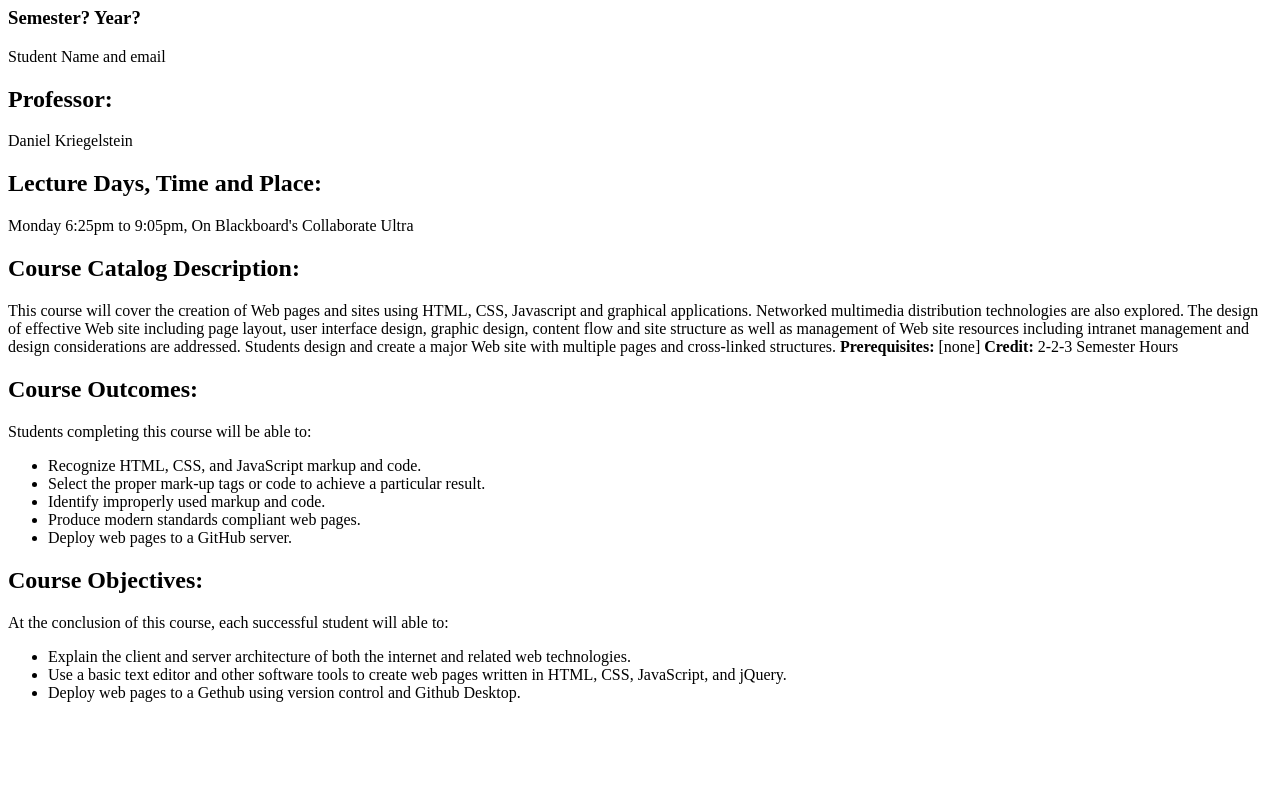
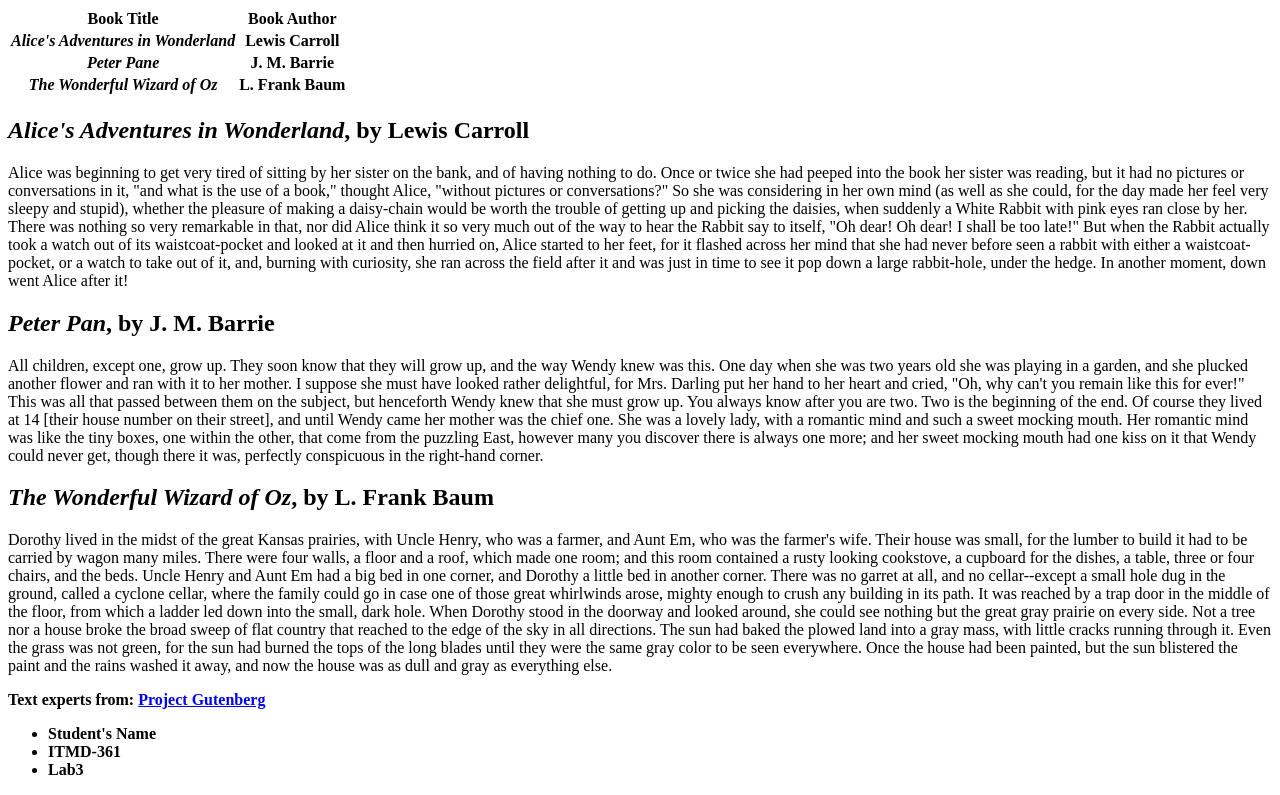
Before and after one commit to mjoeli/WebFundamentals, a plain HTML site: page index.html in a window 1280 px wide. Shown: the part 73-868 px from the top of the page. Before the commit the page ends 800 px from the top, so only its background shows below. Drawn offline with Linux system fonts and the light colour scheme.

Commit message:
lab3 index.html

```diff
--- a/lab2_index.html
+++ b/index.html
@@ -2,33 +2,50 @@
 <html lang="en">
 <head>
 	<meta charset="utf-8">
-	<title>ITMD-361 Internet Technologies and Web Design</title>
+	<title>Experts From Select Publuc Domain Books</title>
 </head>
 <body>
-  <h1>ITMD-361 Internet Technologies and Web Design</h1>
-  <h3>Semester? Year?</h3>
-	<p>Student Name and email</p>
-  <h2>Professor:</h2>
-  <p>Daniel Kriegelstein</p>
-  <h2>Lecture Days, Time and Place:</h2>
-	<p>Monday 6:25pm to 9:05pm, On Blackboard's Collaborate Ultra</p>
-  <h2>Course Catalog Description:</h2>
-	<p>This course will cover the creation of Web pages and sites using HTML, CSS, Javascript and graphical applications. Networked multimedia distribution technologies are also explored. The design of effective Web site including page layout, user interface design, graphic design, content flow and site structure as well as management of Web site resources including intranet management and design considerations are addressed. Students design and create a major Web site with multiple pages and cross-linked structures. <strong>Prerequisites:</strong> [none] <strong>Credit:</strong> 2-2-3 Semester Hours</p>
-	<h2>Course Outcomes:</h2>
-  <p>Students completing this course will be able to:</p>
+  <h1>Excerpts From Select Public Domain Books</h1>
+  <table>
+    <tr>
+      <th><strong>Book Title</strong></th>
+      <th><strong>Book Author</strong></th>
+    </tr>
+    <tr>
+      <th><em>Alice's Adventures in Wonderland</em></th>
+      <th>Lewis Carroll</th>
+    </tr>
+    <tr>
+      <th><em>Peter Pane</em></th>
+      <th>J. M. Barrie</th>
+    </tr>
+    <tr>
+      <th><em>The Wonderful Wizard of Oz</em></th>
+      <th>L. Frank Baum</th>
+    </tr>
+  </table>
+  <h2><em>Alice's Adventures in Wonderland</em>, by Lewis Carroll</h2>
+  <p>Alice was beginning to get very tired of sitting by her sister on the bank, and of having nothing to do. Once or twice she had peeped into the book her sister was reading, but it had no pictures or conversations in it, "and what is the use of a book," thought Alice, "without pictures or conversations?"
+
+So she was considering in her own mind (as well as she could, for the day made her feel very sleepy and stupid), whether the pleasure of making a daisy-chain would be worth the trouble of getting up and picking the daisies, when suddenly a White Rabbit with pink eyes ran close by her.
+
+There was nothing so very remarkable in that, nor did Alice think it so very much out of the way to hear the Rabbit say to itself, "Oh dear! Oh dear! I shall be too late!" But when the Rabbit actually took a watch out of its waistcoat-pocket and looked at it and then hurried on, Alice started to her feet, for it flashed across her mind that she had never before seen a rabbit with either a waistcoat-pocket, or a watch to take out of it, and, burning with curiosity, she ran across the field after it and was just in time to see it pop down a large rabbit-hole, under the hedge. In another moment, down went Alice after it!
+  </p>
+  <h2><em>Peter Pan</em>, by J. M. Barrie</h2>
+  <p>All children, except one, grow up. They soon know that they will grow up, and the way Wendy knew was this. One day when she was two years old she was playing in a garden, and she plucked another flower and ran with it to her mother. I suppose she must have looked rather delightful, for Mrs. Darling put her hand to her heart and cried, "Oh, why can't you remain like this for ever!" This was all that passed between them on the subject, but henceforth Wendy knew that she must grow up. You always know after you are two. Two is the beginning of the end.
+
+Of course they lived at 14 [their house number on their street], and until Wendy came her mother was the chief one. She was a lovely lady, with a romantic mind and such a sweet mocking mouth. Her romantic mind was like the tiny boxes, one within the other, that come from the puzzling East, however many you discover there is always one more; and her sweet mocking mouth had one kiss on it that Wendy could never get, though there it was, perfectly conspicuous in the right-hand corner.
+  </p>
+  <h2><em>The Wonderful Wizard of Oz</em>, by L. Frank Baum</h2>
+  <p>Dorothy lived in the midst of the great Kansas prairies, with Uncle Henry, who was a farmer, and Aunt Em, who was the farmer's wife.  Their house was small, for the lumber to build it had to be carried by wagon many miles.  There were four walls, a floor and a roof, which made one room; and this room contained a rusty looking cookstove, a cupboard for the dishes, a table, three or four chairs, and the beds.  Uncle Henry and Aunt Em had a big bed in one corner, and Dorothy a little bed in another corner.  There was no garret at all, and no cellar--except a small hole dug in the ground, called a cyclone cellar, where the family could go in case one of those great whirlwinds arose, mighty enough to crush any building in its path.  It was reached by a trap door in the middle of the floor, from which a ladder led down into the small, dark hole.
+
+When Dorothy stood in the doorway and looked around, she could see nothing but the great gray prairie on every side.  Not a tree nor a house broke the broad sweep of flat country that reached to the edge of the sky in all directions.  The sun had baked the plowed land into a gray mass, with little cracks running through it.  Even the grass was not green, for the sun had burned the tops of the long blades until they were the same gray color to be seen everywhere.  Once the house had been painted, but the sun blistered the paint and the rains washed it away, and now the house was as dull and gray as everything else.
+  </p>
+  <p><strong>Text experts from: <a href="http://www.gutenberg.org">Project Gutenberg</a></strong></p>
   <ul>
-    <li>Recognize HTML, CSS, and JavaScript markup and code.</li>
-    <li>Select the proper mark-up tags or code to achieve a particular result.</li>
-    <li>Identify improperly used markup and code.</li>
-    <li>Produce modern standards compliant web pages.</li>
-    <li>Deploy web pages to a GitHub server.</li>
-  </ul>
-  <h2>Course Objectives:</h2>
-  <p>At the conclusion of this course, each successful student will able to:</p>
-  <ul>
-    <li>Explain the client and server architecture of both the internet and related web technologies.</li>
-    <li>Use a basic text editor and other software tools to create web pages written in HTML, CSS, JavaScript, and jQuery.</li>
-    <li>Deploy web pages to a Gethub using version control and Github Desktop.</li>
+    <li><strong>Student's Name</strong></li>
+    <li><strong>ITMD-361</strong></li>
+    <li><strong>Lab3</strong></li>
   </ul>
 </body>
 </html>
```
